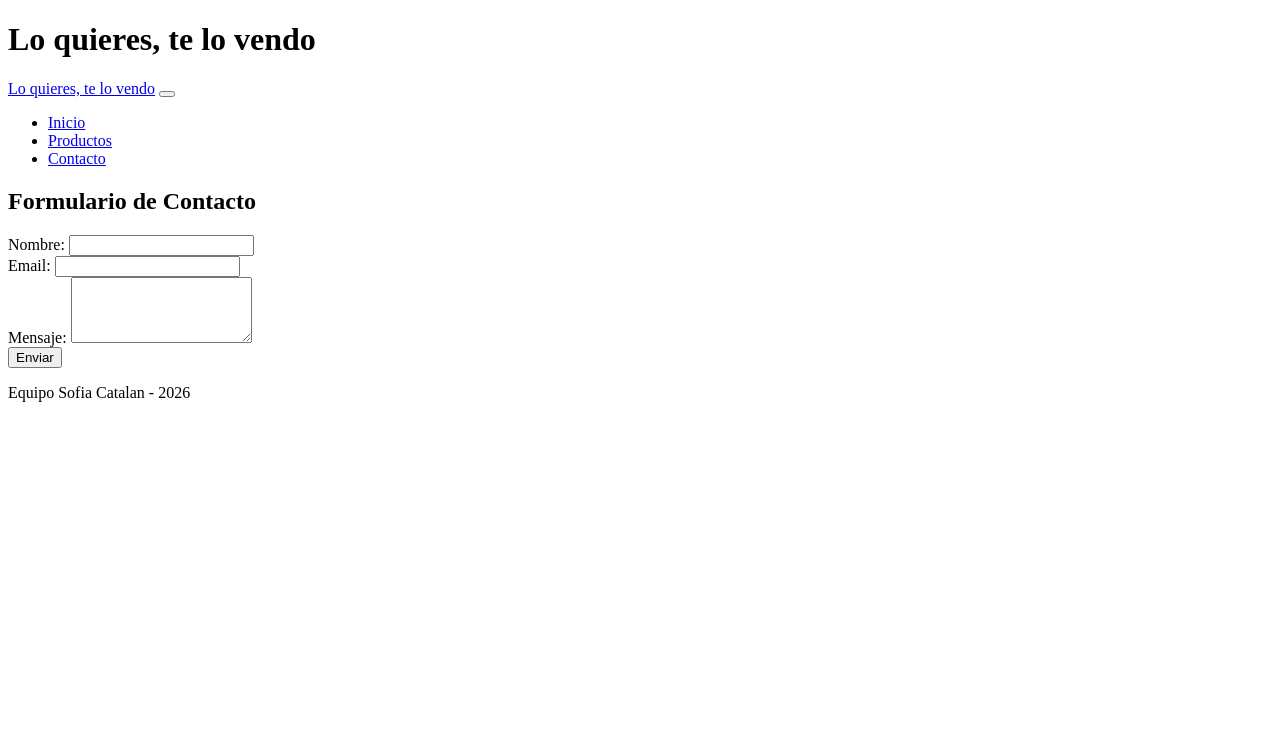
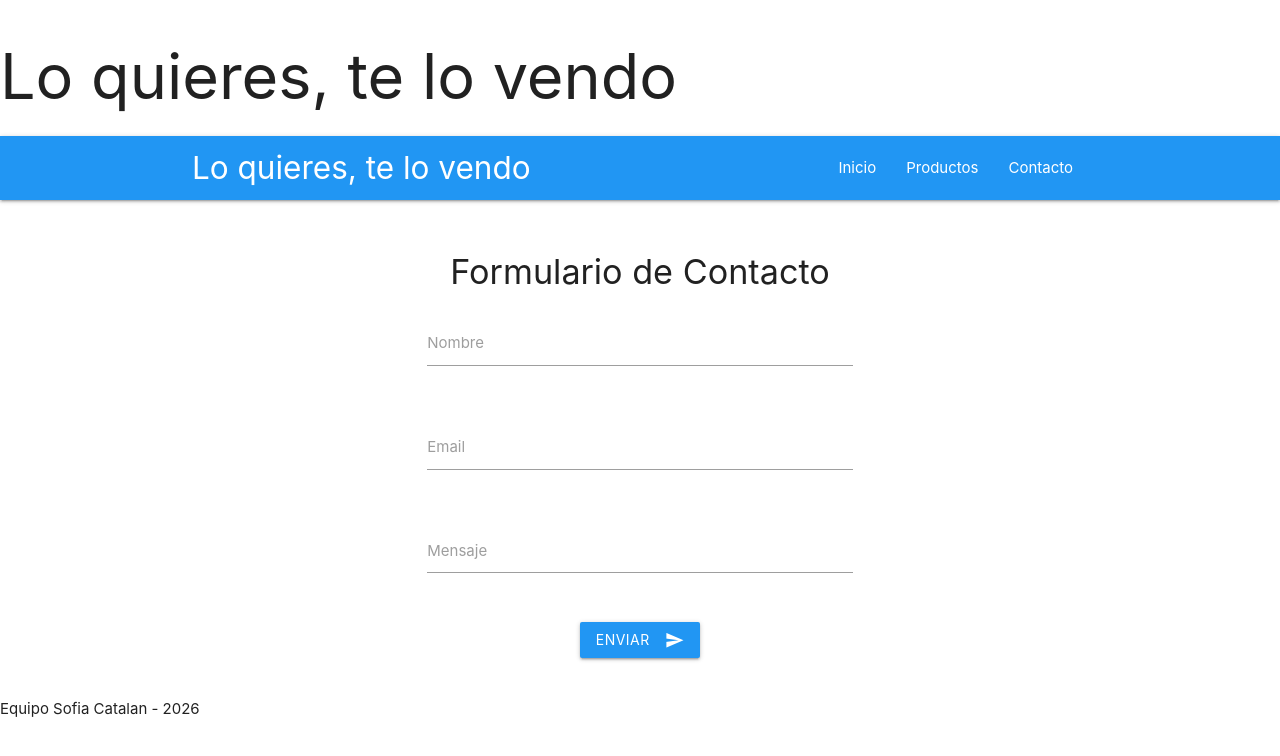
Before and after one commit to SofiaCatalanM/lo-quieres-te-lo-vendo, a plain HTML site: page contacto.html in a window 1280 px wide. Drawn offline with nearby package versions, Linux system fonts and the light colour scheme.

```diff
--- a/contacto.html
+++ b/contacto.html
@@ -5,63 +5,72 @@
     <meta name="viewport" content="width=device-width, initial-scale=1.0">
     <title>Contacto - Lo quieres, te lo vendo</title>
     <link rel="stylesheet" href="assets/style.css">
+    <!-- Materialize CSS -->
+    <link rel="stylesheet" href="https://cdnjs.cloudflare.com/ajax/libs/materialize/1.0.0/css/materialize.min.css">
+    <!-- Material Icons -->
+    <link href="https://fonts.googleapis.com/icon?family=Material+Icons" rel="stylesheet">
 </head>
 <body>
     <h1>Lo quieres, te lo vendo</h1>
 
-    <nav class="navbar navbar-expand-lg navbar-dark bg-primary">
-        <div class="container">
-            <a class="navbar-brand" href="index.html">Lo quieres, te lo vendo</a>
-            <button class="navbar-toggler" type="button" data-bs-toggle="collapse" data-bs-target="#navbarNav">
-                <span class="navbar-toggler-icon"></span>
-            </button>
-            <div class="collapse navbar-collapse" id="navbarNav">
-                <ul class="navbar-nav ms-auto">
-                    <li class="nav-item">
-                        <a class="nav-link active" href="index.html">Inicio</a>
-                    </li>
-                    <li class="nav-item">
-                        <a class="nav-link" href="#productos">Productos</a>
-                    </li>
-                    <li class="nav-item">
-                        <a class="nav-link" href="contacto.html">Contacto</a>
-                    </li>
-                </ul>
-            </div>
+    <nav class="blue">
+        <div class="nav-wrapper container">
+            <a href="index.html" class="brand-logo">Lo quieres, te lo vendo</a>
+            <ul id="nav-mobile" class="right hide-on-med-and-down">
+                <li><a href="index.html">Inicio</a></li>
+                <li><a href="#productos">Productos</a></li>
+                <li><a href="contacto.html">Contacto</a></li>
+            </ul>
         </div>
     </nav>
 
-    <section class="container my-5">
-        <h2 class="text-center mb-4">Formulario de Contacto</h2>
-        <div class="row justify-content-center">
-            <div class="col-md-8 col-lg-6">
-                <form action="#" method="POST">
-                    <div class="mb-3">
-                        <label for="nombre" class="form-label">Nombre:</label>
-                        <input type="text" class="form-control" id="nombre" name="nombre" required>
+    <div class="container" style="margin-top: 30px;">
+        <div class="row">
+            <form class="col s12 m8 l6 offset-m2 offset-l3" action="#" method="POST">
+                <h4 class="center-align">Formulario de Contacto</h4>
+
+                <div class="row">
+                    <div class="input-field col s12">
+                        <input id="nombre" type="text" class="validate" required>
+                        <label for="nombre">Nombre</label>
                     </div>
+                </div>
 
-                    <div class="mb-3">
-                        <label for="email" class="form-label">Email:</label>
-                        <input type="email" class="form-control" id="email" name="email" required>
+                <div class="row">
+                    <div class="input-field col s12">
+                        <input id="email" type="email" class="validate" required>
+                        <label for="email">Email</label>
                     </div>
+                </div>
 
-                    <div class="mb-3">
-                        <label for="mensaje" class="form-label">Mensaje:</label>
-                        <textarea class="form-control" id="mensaje" name="mensaje" rows="4" required></textarea>
+                <div class="row">
+                    <div class="input-field col s12">
+                        <textarea id="mensaje" class="materialize-textarea" required></textarea>
+                        <label for="mensaje">Mensaje</label>
                     </div>
+                </div>
 
-                    <div class="d-grid">
-                        <button type="submit" class="btn btn-primary">Enviar</button>
-                    </div>
-                </form>
-            </div>
+                <div class="row center-align">
+                    <button class="btn waves-effect waves-light blue" type="submit" name="action">
+                        Enviar
+                        <i class="material-icons right">send</i>
+                    </button>
+                </div>
+            </form>
         </div>
-    </section>
+    </div>
 
     <footer>
         <p>Equipo Sofia Catalan - 2026</p>
     </footer>
 
+    <!-- Materialize JS -->
+    <script src="https://cdnjs.cloudflare.com/ajax/libs/materialize/1.0.0/js/materialize.min.js"></script>
+    <script>
+        // Inicializa los componentes de Materialize (como las etiquetas flotantes del formulario)
+        document.addEventListener('DOMContentLoaded', function() {
+            M.updateTextFields();
+        });
+    </script>
 </body>
 </html>
```
Also changed, not shown: index.html (+24 -23 lines), 1 other file.
